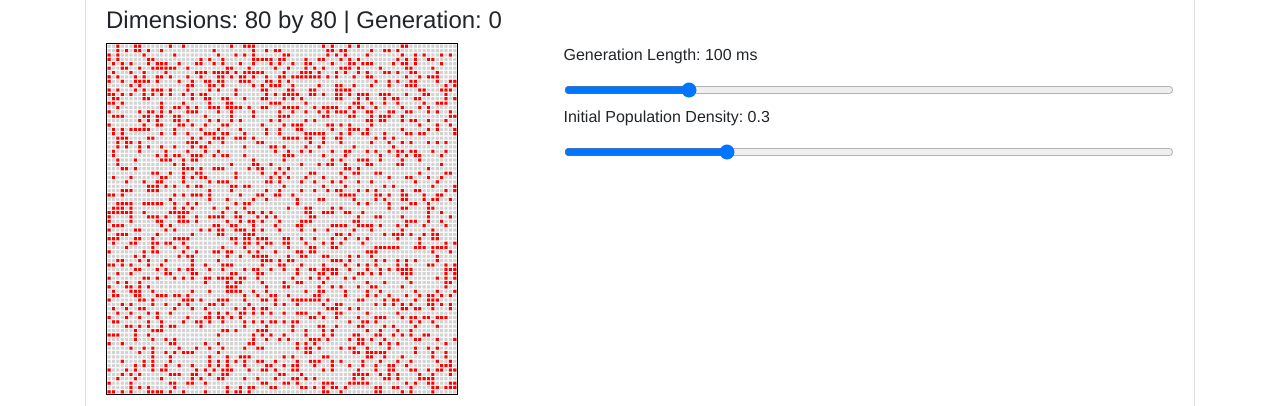
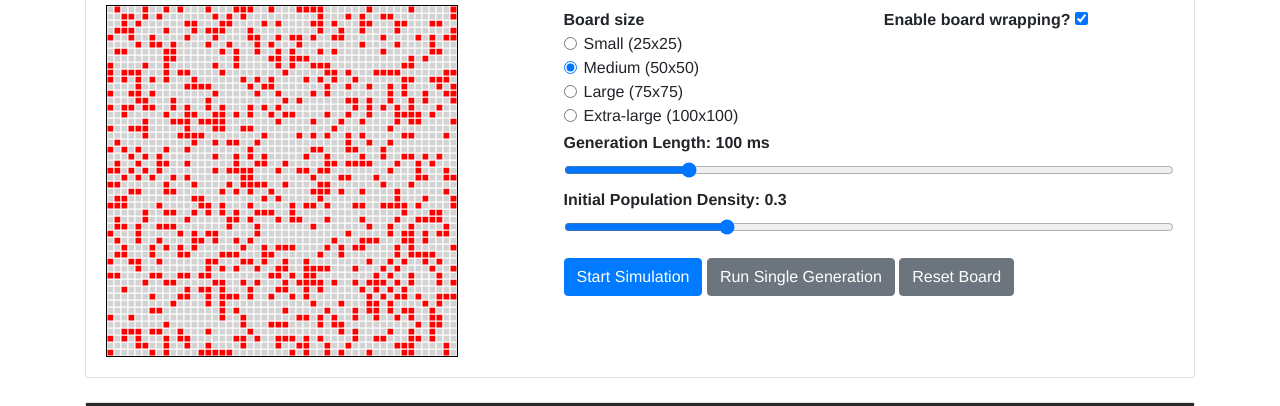
Before and after one commit to MikeHeyes/ConwaysGameOfLife, a plain HTML site: page index.html in a window 1280 px wide. Shown: the part 257-663 px from the top of the page. Drawn offline with nearby package versions, Linux system fonts and the light colour scheme.

Commit message:
Add basic gui controls for boardSize and board wrapping. Put sim buttons underneath options now that there are several to choose from to impove UX. Add prompt class to make input labels standout more.

```diff
--- a/css/main.css
+++ b/css/main.css
@@ -114,6 +114,13 @@ body {
 
 .seperator-row {
   margin-bottom: 1.5em;
+}
+
+label.prompt{
+  font-size: 1em;
+  font-weight: 600;
+  margin-top: 0.2em;
+  margin-bottom: 0em;
 }
 /* ==========================================================================
    Helper classes
--- a/index.html
+++ b/index.html
@@ -37,14 +37,6 @@
                     <h3>Game board</h3>
                   </div>
                 </div>
-                <div class="row">
-                  <div class="col">
-                    <button class="btn btn-primary" v-if="simIsRunning" v-on:click="stopSimulation()">Stop simulation</button>
-                    <button class="btn btn-primary" v-else v-on:click="startSimulation()">Start Simulation</button>
-                    <button class="btn btn-secondary" v-if="!simIsRunning" v-on:click="simulateGeneration()">Run Single Generation</button>
-                    <button class="btn btn-secondary" v-if="!simIsRunning" v-on:click="initialiseState()">Reset Board</button>
-                  </div>
-                </div>
               </div>
               <div class="card-body">
                 <div class="row">
@@ -60,18 +52,53 @@
                     <form>
                       <div class="form-group">
                         <fieldset :disabled="simIsRunning">
+
+                          <div class="row">
+                            <div class="col-6">
+                              <label class="prompt" for="boardSizeRadioGroup">Board size</label>
+                              <div id="boardSizeRadioGroup">
+                                <div class="form-check">
+                                  <input class="form-check-input" id="smallSize" type="radio" :value="25" v-model="boardSize">
+                                  <label class="form-check-label" for="smallSize">Small (25x25)</label>
+                                </div>
+                                <div class="form-check">
+                                  <input class="form-check-input" id="medSize" type="radio" :value="50" v-model="boardSize">
+                                  <label class="form-check-label" for="medSize">Medium (50x50)</label>
+                                </div>
+                                <div class="form-check">
+                                  <input class="form-check-input" id="largeSize" type="radio" :value="75" v-model="boardSize">
+                                  <label class="form-check-label" for="largeSize">Large (75x75)</label>
+                                </div>
+                                <div class="form-check">
+                                  <input class="form-check-input" id="xLargeSize" type="radio" :value="100" v-model="boardSize">
+                                  <label class="form-check-label" for="xLargeSize">Extra-large (100x100)</label>
+                                </div>
+                              </div>
+                            </div>
+                            <div class="col-6">
+                              <label class="prompt" for="wrapBoardInput">Enable board wrapping?</label>
+                              <input id="wrapBoardInput" type="checkbox" :value="true" v-model="wrapBoard">
+                            </div>
+                          </div>
                           <range-input input-id="simulationSpeedController" prompt="Generation Length" prompt-units="ms" :display-value="simulationSpeed" :initial-value="simulationSpeed" :min-value="10" :max-value="500" v-on:value-change="updateSimulationSpeed"></range-input>
                           <range-input input-id="initialisationDensityController" prompt="Initial Population Density" :display-value="initialisationDensity" :initial-value="initFactor" :min-value="1" :max-value="9" v-on:value-change="updateIntialisationDensity"></range-input>
                         </fieldset>
-                      </div>
-                    </form>
+                        </div>
+                        <div>
+                          <button class="btn btn-primary" type="button" v-if="simIsRunning" v-on:click="stopSimulation()">Stop simulation</button>
+                          <button class="btn btn-primary" type="button" v-else v-on:click="startSimulation()">Start Simulation</button>
+                          <button class="btn btn-secondary" type="button" v-if="!simIsRunning" v-on:click="simulateGeneration()">Run Single Generation</button>
+                          <button class="btn btn-secondary" type="button" v-if="!simIsRunning" v-on:click="initialiseState()">Reset Board</button>
+                        </div>
+                      </form>
+                    </div>
                   </div>
                 </div>
               </div>
             </div>
           </div>
         </div>
-      </div>
+
       <div class="row seperator-row">
         <div class="col">
           <div class="card ">
@@ -108,8 +135,8 @@
               </div>
             </div>
           </div>
+        </div>
 
-        </div>
 
 
 
--- a/js/global_components.js
+++ b/js/global_components.js
@@ -14,7 +14,7 @@ Vue.component("range-input", {
   },
   template:
     "<div>" +
-    '<label for="inputId" class="form-control-label">{{prompt}}: {{displayValue}} {{promptUnits}}</label>' +
+    '<label for="inputId" class="prompt">{{prompt}}: {{displayValue}} {{promptUnits}}</label>' +
     '<input id="inputId" type="range" :min="minValue" :max="maxValue" v-model="value" class="form-control" v-on:change="publishValueChange"/>' +
     "</div>",
   methods: {
--- a/js/main.js
+++ b/js/main.js
@@ -1,7 +1,7 @@
 const app = new Vue({
   el: "#app",
   data: {
-    boardSize: 80, // board size.
+    boardSize:50, // Medium board size.
     currentState: null,
     nextState: null,
     intervalTimerId: null,
```
